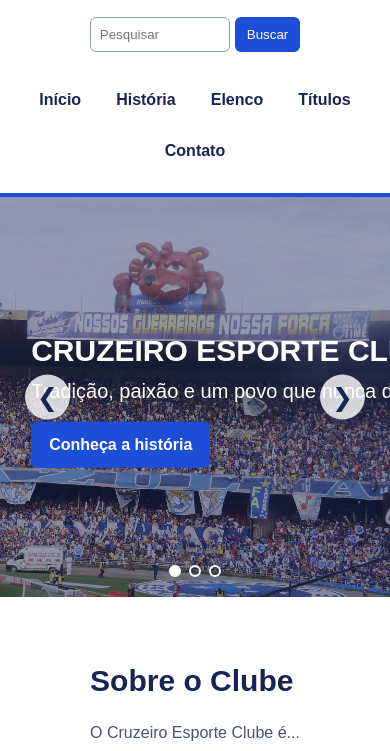
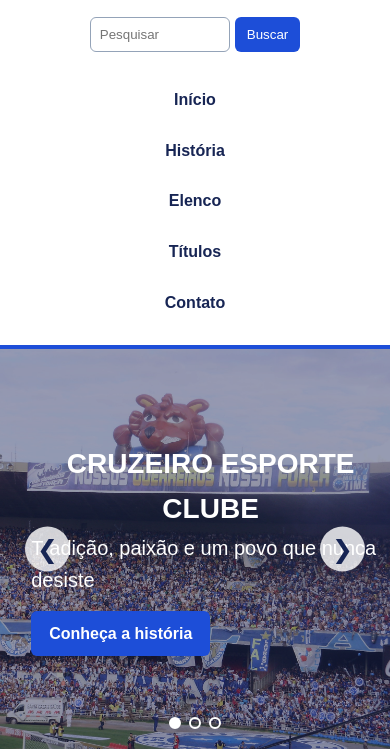
Before and after one commit to cesarrdm2004/cruzeiro-esporte-clube-pucprojeto, a plain HTML site: page public/index.html in a window 390 px wide. Shown: the part 127-878 px from the top of the page. Drawn offline with Linux system fonts and the light colour scheme.

Commit message:
versão responsiva criada

```diff
--- a/public/style.css
+++ b/public/style.css
@@ -456,6 +456,18 @@
 @media (max-width: 700px) {
   .cabecalho {
     flex-direction: column;
+    align-items: center;
+  }
+
+  .cabecalho .menu {
+    flex-direction: column;
+    width: 100%;
+    align-items: center;
+  }
+
+  .cabecalho .menu a {
+    width: 100%;
+    text-align: center;
   }
 
   .menu {
@@ -471,7 +483,9 @@
   }
 
   .texto-destaque h2 {
-    font-size: 30px;
+    font-size: 28px;
+    white-space: normal;
+    text-align: center;
   }
 
   .sobre, .contato {
@@ -479,7 +493,7 @@
   }
 
   .lista-jogadores {
-    grid-template-columns: repeat(2, 1fr);
+    grid-template-columns: 1fr;
   }
 
   .lista-titulos {
```
